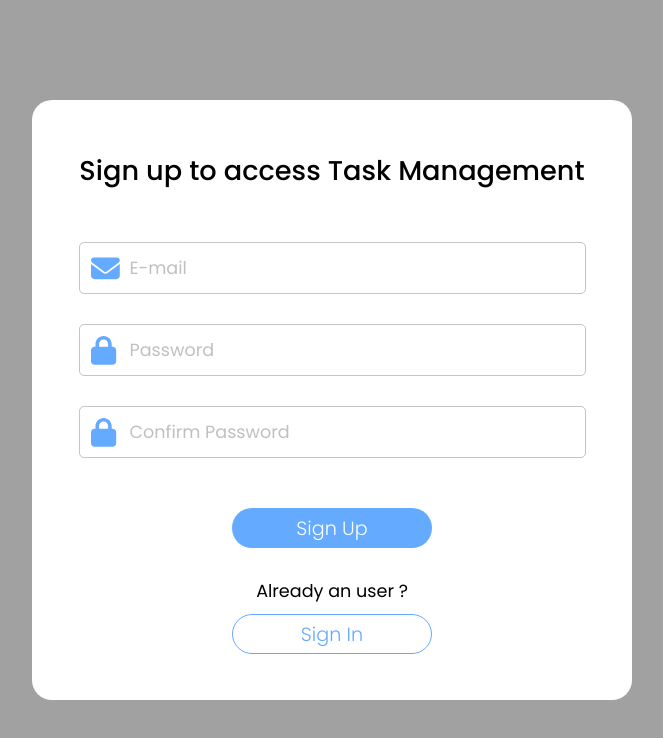
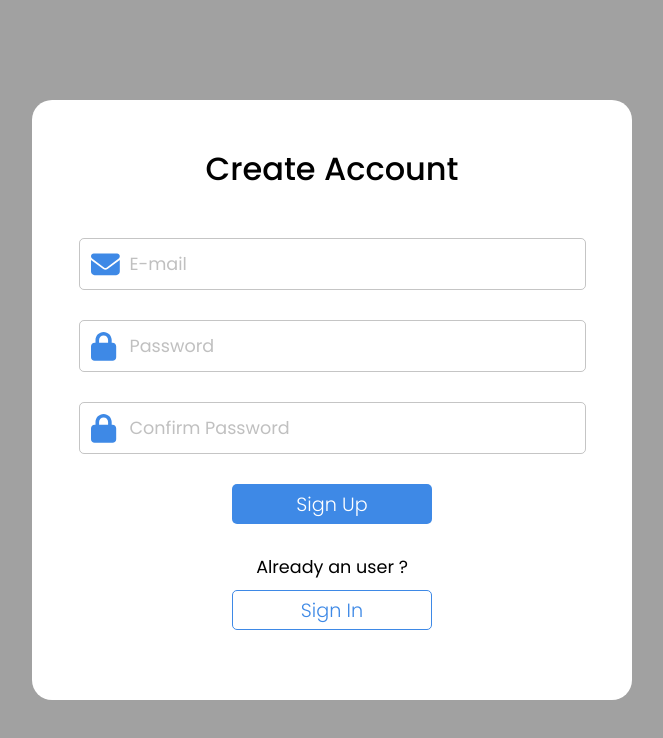
Before and after one commit to Tomohiro-Akinaga/TaskManagement-App-React.js, a React (Create React App) app: page /signup in a window 1280 px wide. Shown: the top 738 px of the page, without its empty margins (308-971 px from the left). Built offline with nearby package versions, Linux system fonts and the light colour scheme; no server answers.

Commit message:
organized signup

```diff
--- a/src/components/Main/Main-SignOutButton/SignOut.jsx
+++ b/src/components/Main/Main-SignOutButton/SignOut.jsx
@@ -4,14 +4,15 @@ import { useNavigate } from "react-router";
 
 export default function SignOut() {
     const navigate = useNavigate();
+
     const handleClick = () => {
-        signOut(auth).then(() => {
-            // Sign-out successful.
-            navigate("/signup");
-          }).catch((error) => {
-            // An error happened.
-            console.log("error");
-          });
+        signOut(auth)
+            .then(() => {
+                navigate("/signup");
+            })
+            .catch((error) => {
+                alert("Error");
+            });
     };
     return (
         <button type="button" onClick={handleClick}>
--- a/src/components/Main/Main.jsx
+++ b/src/components/Main/Main.jsx
@@ -10,7 +10,7 @@ function Main(props) {
     useEffect(() => {
         props.user ? navigate("/") : navigate("/signup");
     }, []);
-    console.log(props.user);
+
     return (
         <>
             <h1>Hello, World</h1>
--- a/src/components/SignUp/SIgnUp-SignInButton/SignInButton.module.scss
+++ b/src/components/SignUp/SIgnUp-SignInButton/SignInButton.module.scss
@@ -6,7 +6,7 @@
     color: $signup-button;
     width: 200px;
     height: 40px;
-    border-radius: 50px;
+    border-radius: 5px;
     border: none;
     border: solid 1px $signup-button;
     background-color: #fff;
--- a/src/components/SignUp/SignUp-Button/SignUpButton.module.scss
+++ b/src/components/SignUp/SignUp-Button/SignUpButton.module.scss
@@ -1,12 +1,13 @@
 @import "../variables.scss";
 
 .signUp {
+    margin-top: 30px;
     font-size: 1.2rem;
     font-weight: 300;
     color: #fff;
     width: 200px;
     height: 40px;
-    border-radius: 50px;
+    border-radius: 5px;
     border: none;
     background-color: $signup-button;
     transition: all 0.2s;
--- a/src/components/SignUp/SignUp-Email/Email.module.scss
+++ b/src/components/SignUp/SignUp-Email/Email.module.scss
@@ -7,7 +7,6 @@
     width: 505px;
     height: 50px;
     display: flex;
-    margin-bottom: 30px;
 }
 
 .email {
--- a/src/components/SignUp/SignUp-Password/Password.module.scss
+++ b/src/components/SignUp/SignUp-Password/Password.module.scss
@@ -7,7 +7,7 @@
     width: 505px;
     height: 50px;
     display: flex;
-    margin-bottom: 30px;
+    margin-top: 30px;
 }
 
 .password {
--- a/src/components/SignUp/SignUp-PasswordConfirm/PasswordConfirm.module.scss
+++ b/src/components/SignUp/SignUp-PasswordConfirm/PasswordConfirm.module.scss
@@ -7,6 +7,7 @@
     width: 505px;
     height: 50px;
     display: flex;
+    margin-top: 30px;
 }
 
 .password {
--- a/src/components/SignUp/SignUp.jsx
+++ b/src/components/SignUp/SignUp.jsx
@@ -1,6 +1,6 @@
 /* React */
 import PropTypes from "prop-types";
-import { useState, useEffect } from "react";
+import { useState } from "react";
 import { useNavigate } from "react-router-dom";
 /* Component */
 import Email from "./SignUp-Email/Email.jsx";
@@ -13,41 +13,44 @@ import SignInButton from "./SignUp-SignInButton/SignInButton.jsx";
 import auth from "../../firebaseConfig.js";
 import { createUserWithEmailAndPassword } from "firebase/auth";
 
-function SignUp(props) {
+function SignUp({ setUser }) {
     const [email, setEmail] = useState();
     const [password, setPassword] = useState();
     const [passwordConfirm, setPasswordConfirm] = useState();
-    const [error, setError] = useState(false);
+    const [errorMessage, setErrorMessage] = useState();
+
     const navigate = useNavigate();
 
-    const handleSubmit = (e) => {
+    function handleSubmit(e) {
         e.preventDefault();
-        password === passwordConfirm ? createUser() : setError(true);
-    };
+        password === passwordConfirm
+            ? createUser(auth, email, password)
+            : setErrorMessage("Password and Confirm Password does not match");
+    }
 
     function createUser() {
         createUserWithEmailAndPassword(auth, email, password)
             .then((userCredential) => {
-                // Signed in
                 const user = userCredential.user;
-                props.setUser(user);
+                setUser(user);
                 navigate("/");
-                // ...
             })
             .catch((error) => {
-                const errorCode = error.code;
                 const errorMessage = error.message;
-                console.log(error.message);
-                // ..
+                if (errorMessage.includes("admin-restricted-operation")) {
+                    setErrorMessage("Enter e-mail and password");
+                } else if (errorMessage.includes("invalid-password")) {
+                    setErrorMessage("Password should be at least 6 characters");
+                } else if (errorMessage.includes("email-already-in-use")) {
+                    setErrorMessage("E-mail already exsits");
+                }
             });
     }
 
     return (
         <div className={SignUpStyle.body}>
             <div className={SignUpStyle.container}>
-                <h1 className={SignUpStyle.message}>
-                    Sign up to access Task Management
-                </h1>
+                <h1 className={SignUpStyle.message}>Create Account</h1>
                 <form
                     type="submit"
                     onSubmit={handleSubmit}
@@ -56,13 +59,7 @@ function SignUp(props) {
                     <Email setEmail={setEmail} />
                     <Password setPassword={setPassword} />
                     <PasswordConfirm setPasswordConfirm={setPasswordConfirm} />
-                    <div className={SignUpStyle.errorContainer}>
-                        {error && (
-                            <p className={SignUpStyle.error}>
-                                Password and Confirm Password does not match
-                            </p>
-                        )}
-                    </div>
+                    <p className={SignUpStyle.error}>{errorMessage}</p>
                     <SignUpButton />
                 </form>
                 <p className={SignUpStyle.text}>Already an user ?</p>
@@ -73,9 +70,7 @@ function SignUp(props) {
 }
 
 SignUp.propTypes = {
-    setEmail: PropTypes.func,
-    setPassword: PropTypes.func,
-    setPasswordConfirm: PropTypes.func,
+    setUser: PropTypes.func,
 };
 
 export default SignUp;
--- a/src/components/SignUp/SignUp.module.scss
+++ b/src/components/SignUp/SignUp.module.scss
@@ -21,8 +21,8 @@
 
 .message {
     font-weight: 500;
-    font-size: 1.7rem;
-    margin: 50px 0;
+    font-size: 2rem;
+    margin: 45px 0;
 }
 
 .wrapper {
@@ -37,11 +37,7 @@
     margin-bottom: 10px;
 }
 
-.errorContainer {
-    height: 50px;
-}
-
 .error {
-    line-height: 50px;
+    font-weight: 300;
     color: red;
 }
--- a/src/components/SignUp/_variables.scss
+++ b/src/components/SignUp/_variables.scss
@@ -1,6 +1,6 @@
 $message-background: rgb(10, 65, 131);
-$icon: rgb(100, 170, 255);
-$signup-button: rgb(100, 170, 255);
-$signup-button-hover: rgb(72, 153, 252);
+$icon: rgb(62, 137, 230);
+$signup-button: rgb(62, 137, 230);
+$signup-button-hover: rgb(89, 164, 255);
 $placeholder: rgba(126, 126, 126, 0.488);
 $signin-button-hover: rgb(225, 238, 255);
```
Also changed, not shown: src/components/Main/useAuthentification.jsx (added, +13 -0 lines).
